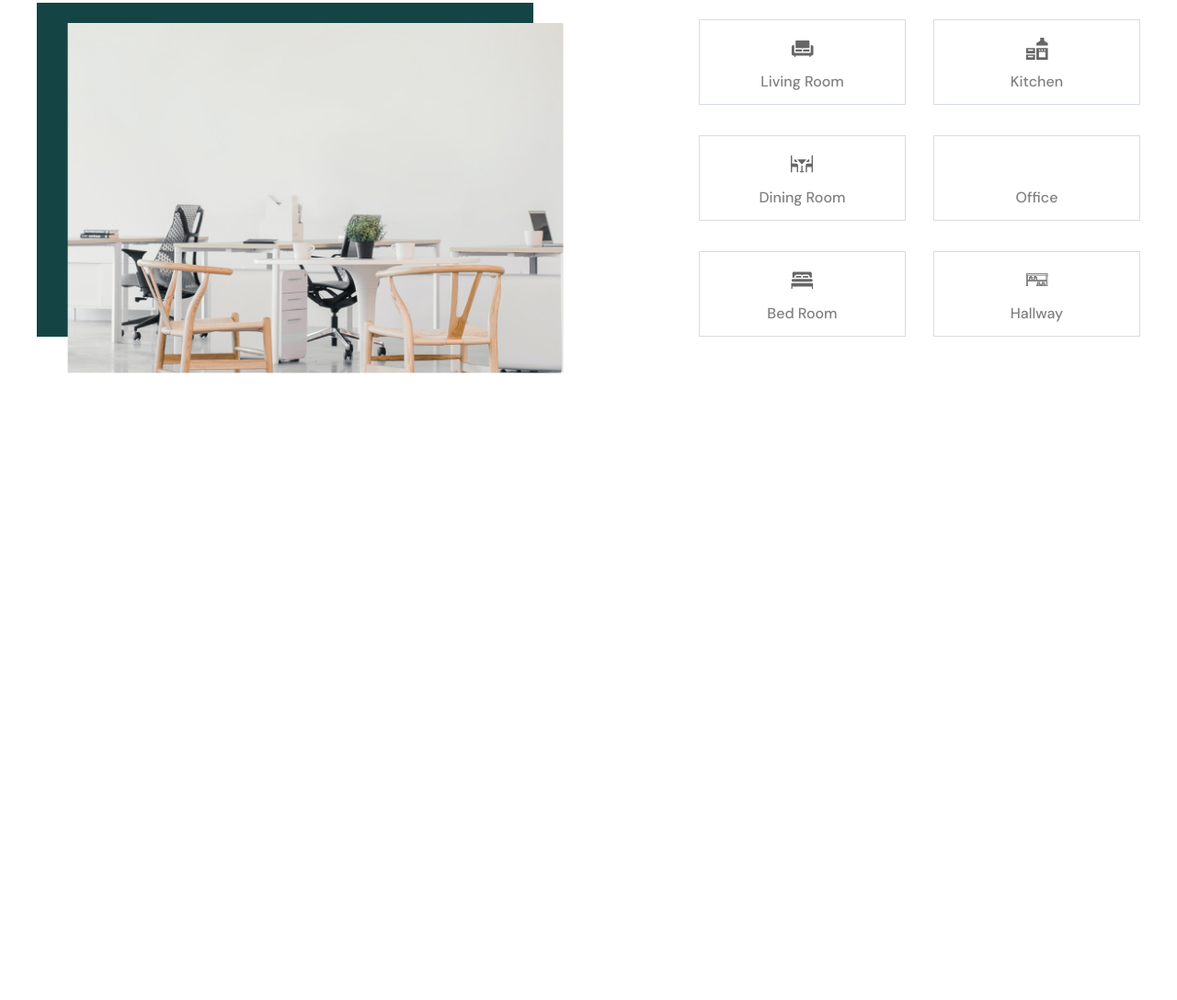
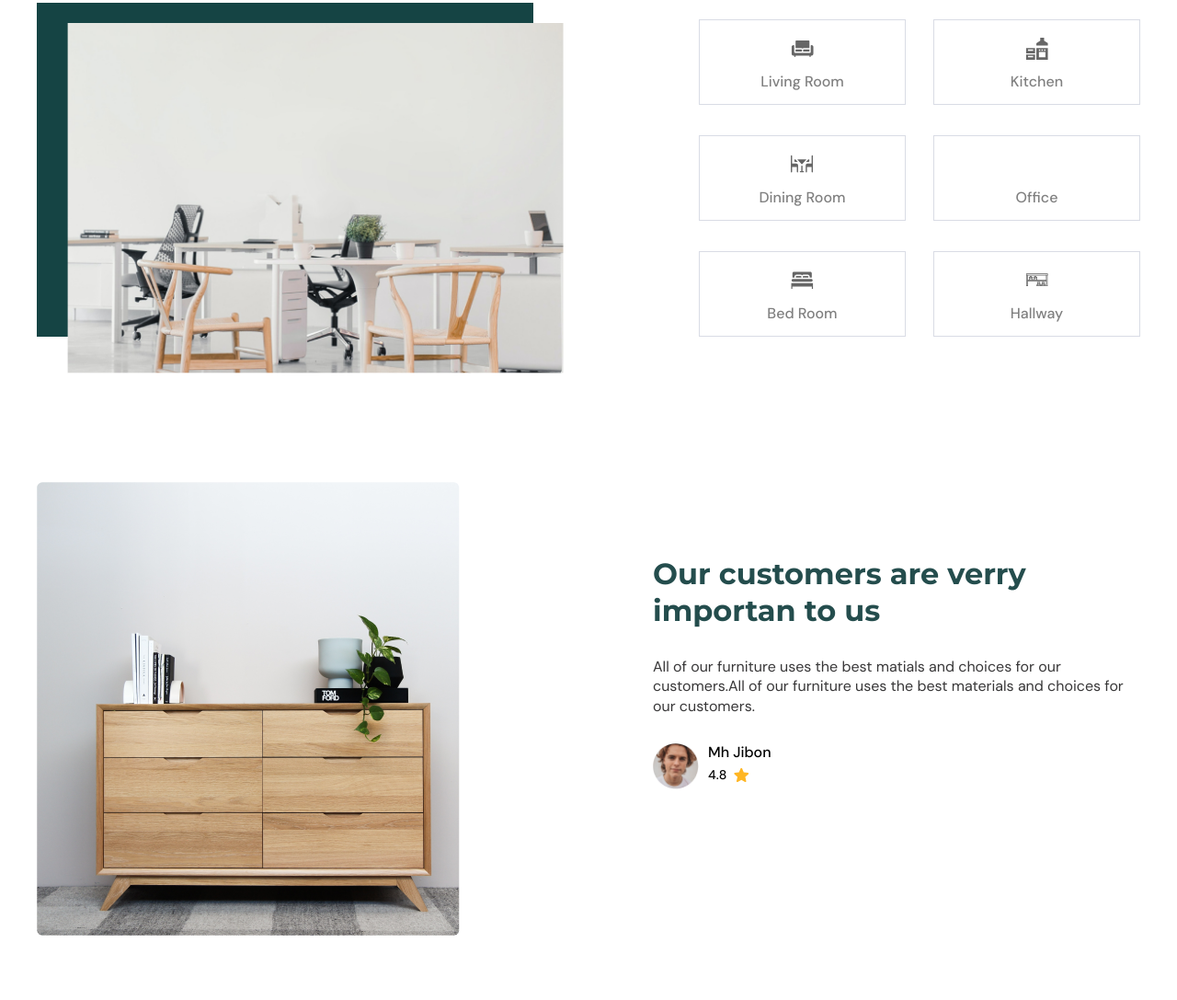
Before and after one commit to progdidi/dudeshape, a website: page app/index.html in a window 1280 px wide. Shown: the part 2810-3897 px from the top of the page at 92% size. Before the commit the page ends 3264 px from the top, so only its background shows below. Drawn offline with Linux system fonts and the light colour scheme.

Commit message:
feat: feat reviews section

```diff
--- a/app/index.html
+++ b/app/index.html
@@ -248,6 +248,29 @@
     </div>
    </section>
 
+   <section class="reviews">
+    <div class="container">
+        <div class="reviews__inner">
+            <div class="reviews__media">
+                <img src="images/customers.png" alt="" class="reviews__media-img">
+            </div>
+            <div class="reviews__info">
+                <h2 class="section-title reviews__title">Our customers are verry importan to us</h2>
+                <p class="reviews__text">All of our furniture uses the best matials and choices for our customers.All of our furniture uses the best materials and choices for our customers.</p>
+
+                <div class="reviews-item">
+                    <img src="images/review.png" alt="" class="reviews-item__img">
+                    <div>
+                        <p class="reviews-item__name">Mh Jibon</p>
+                        <div class="reviews-item__rating">4.8<img src="icons/star.svg" alt="" class="reviews-item__rating-img"></div>
+                    </div>
+
+                </div>
+            </div>
+        </div>
+    </div>
+   </section>
+
 
 
     <script src="js/main.js"></script>
--- a/app/scss/blocks/_promo.scss
+++ b/app/scss/blocks/_promo.scss
@@ -66,6 +66,9 @@
                 top: 30%;
                 left: 50%;
                 transform: translateX(-50%);
+                &-title {
+                    font-size: 38px;
+                }
             }
         }
     }
--- /dev/null
+++ b/app/scss/blocks/_reviews.scss
@@ -0,0 +1,59 @@
+.reviews {
+    padding: 70px 0;
+    &__inner {
+        display: flex;
+        justify-content: space-between;
+        gap: 50px;
+        .reviews__media {
+            .reviews__media-img {
+            }
+        }
+
+        .reviews__info {
+            padding-top: 80px;
+            width: 530px;
+            .reviews__title {
+                margin-bottom: 30px;
+            }
+            .reviews__text {
+                margin-bottom: 30px;
+            }
+            .reviews-item {
+                display: flex;
+                gap: 10px;
+                font-weight: 500;
+                font-size: 16px;
+                line-height: 119%;
+                color: #000;
+                .reviews-item__img {
+                    width: 50px;
+                    height: 50px;
+                }
+                .reviews-item__name {
+                    margin-bottom: 7px;
+                }
+                .reviews-item__rating {
+                    font-size: 14px;
+                    line-height: 107%;
+                    display: flex;
+                    align-items: center;
+                    gap: 8px;
+                }
+            }
+
+        }
+
+    }
+
+}
+
+@media(max-width: 750px) {
+    .reviews {
+        &__inner {
+            flex-direction: column-reverse;
+            .reviews__info {
+                width: 100%;
+            }
+        }
+    }
+}
--- a/app/scss/style.scss
+++ b/app/scss/style.scss
@@ -9,3 +9,4 @@
 @use './blocks/about';
 @use './blocks/popular';
 @use './blocks/catalog';
+@use './blocks/reviews';
```
Also changed, not shown: app/css/style.min.css.
